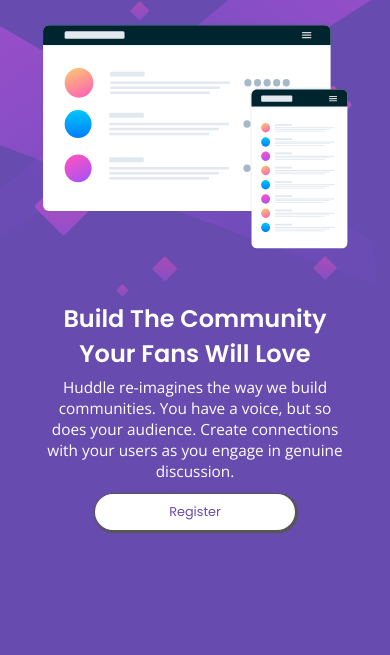
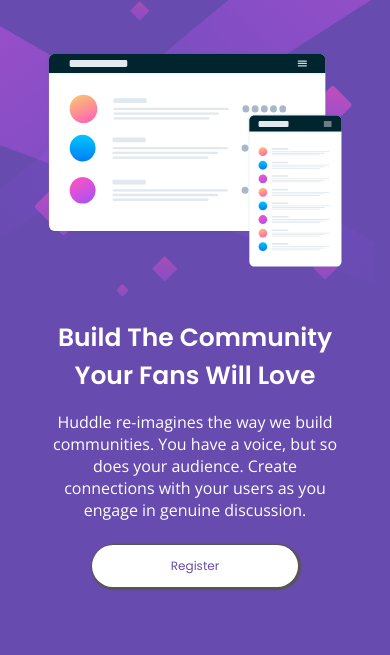
Before and after one commit to fonsick/Challenge1_Platzi, a plain HTML site: page index.html in a window 390 px wide. Shown: the part 76-731 px from the top of the page. Drawn offline with nearby package versions, Linux system fonts and the light colour scheme.

Commit message:
Universal selector and font-size fixed desktop and mobile

```diff
--- a/styles.css
+++ b/styles.css
@@ -3,6 +3,10 @@
     padding: 0;
     box-sizing: border-box;
   }
+
+html {
+    font-size: 62.5%;
+}
 
   body {
     margin: 0;
@@ -16,7 +20,7 @@
 
   .logo-container {
     display: flex;
-    margin: 30px 60px 70px;
+    padding: 30px 60px 70px;
     height: 1vh;
   }
 
@@ -39,31 +43,31 @@
   }
 
   .info-container {
-    margin-top: 84px;
+    margin-top: 75px;
     display: flex;
     flex-direction: column;
     margin-left: 60px;
-    margin-right: 60px;
+    margin-right: 65px;
   }
 
   .title {
     font-family: 'Poppins';
-    font-size: 2.3rem;
+    font-size: 3.6rem;
     font-weight: 600;
-    margin-bottom: 6px;
+    margin-bottom: 16px;
   }
 
   .description p {
     font-family: 'Open Sans';
-    font-size: 1rem;
+    font-size: 1.8rem;
   }
 
   .button {
     background: white;
     color: hsl(257, 40%, 49%);
     font-family: 'Poppins';
-    font-size: 1.05rem;
-    margin-top: 8px;
+    font-size: 1.6rem;
+    margin-top: 26px;
     width: 190px;
     height: 48px;
     border-radius: 50px;
@@ -109,7 +113,8 @@
 
     .logo-container {
       display: flex;
-      margin: 30px 40px 60px;
+      margin-bottom: 67px;
+      padding: 30px 40px;
     }
 
     .section-content {
@@ -118,7 +123,7 @@
     }
 
     .mockup {
-      margin: 0 40px;
+      margin: 0 46px;
     }
 
     .mockup img {
@@ -131,24 +136,24 @@
     .info-container {
       display: flex;
       flex-direction: column;
-      margin: 50px 40px 40px;
+      margin: 50px 46px 40px;
     }
 
     .title {
-      font-size: 1.5rem;
+      font-size: 2.5rem;
       text-align: center;
     }
 
     .description p {
-      font-size: 0.96rem;
+      font-size: 1.6rem;
       text-align: center;
     }
 
     .button {
-      margin: 12px auto;
-      height: 36px;
-      width: 200px;
-      font-size: 0.8rem;
+      margin: 24px auto;
+      height: 42px;
+      width: 206px;
+      font-size: 1.2rem;
     }
 
     .icons .fab {
```
